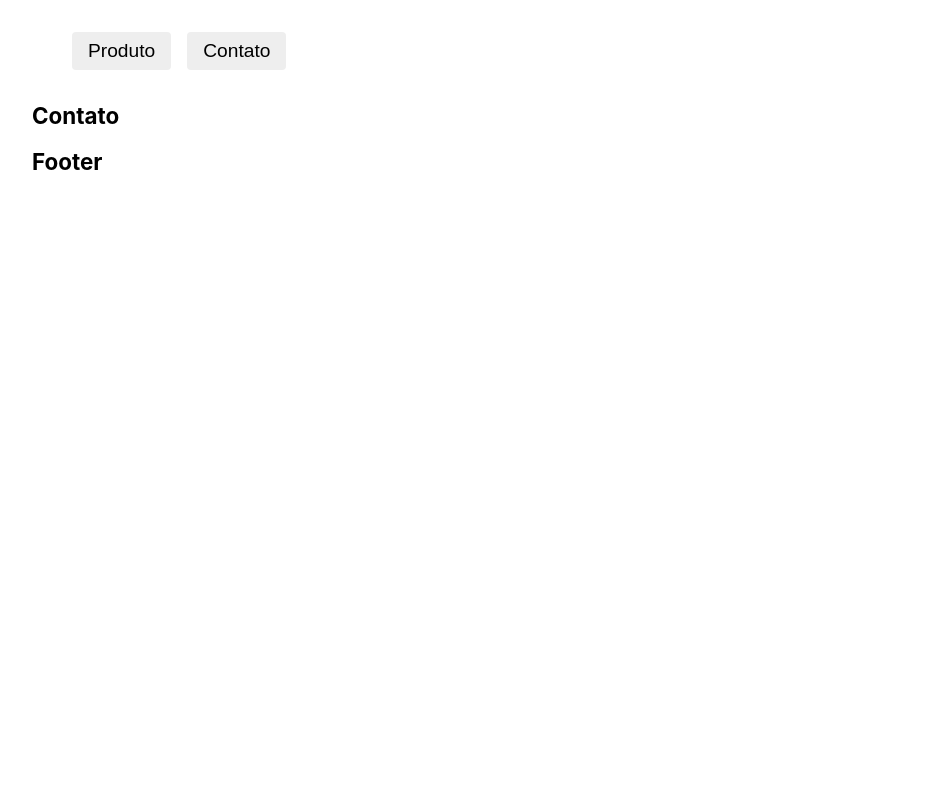
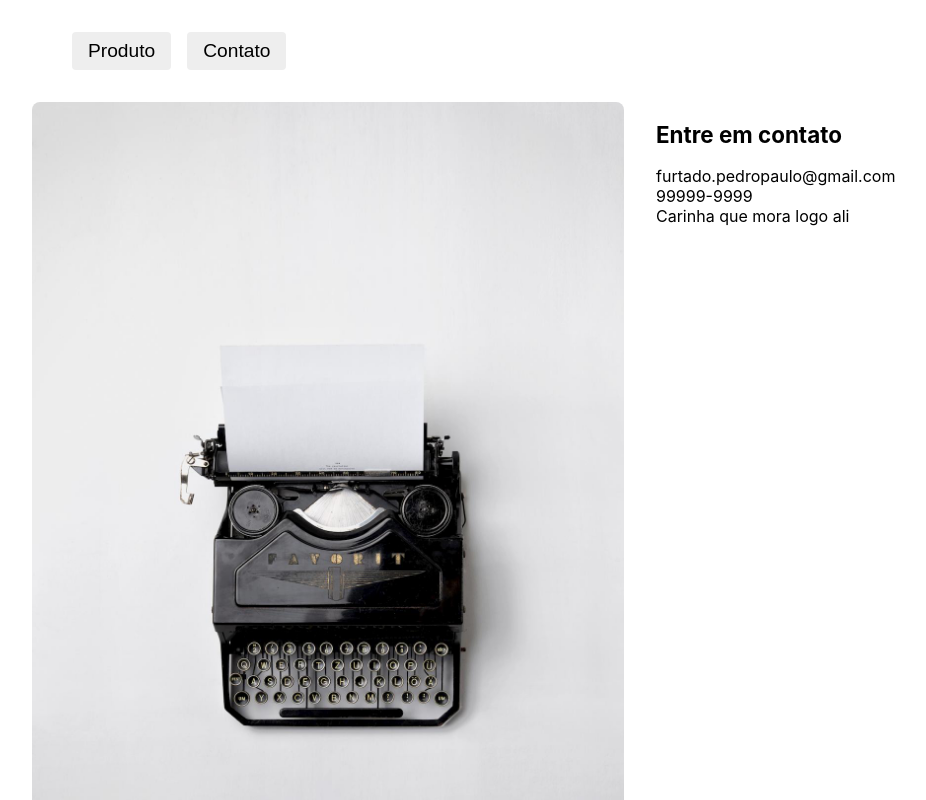
Before and after one commit to ppfurtado/ranekapp, a React (Create React App) app: page /contato in a window 1280 px wide. Shown: the top 800 px of the page, without its empty margins (0-926 px from the left). Built offline with nearby package versions, Linux system fonts and the light colour scheme; the HTML template or start-up script is replaced by a standard one.

Commit message:
add contato

```diff
--- a/src/components/Contato.js
+++ b/src/components/Contato.js
@@ -1,11 +1,20 @@
 import React from 'react'
 
 import styles from './Contato.module.css'
+import foto from '../img/contato.jpg'
 
 const Contato = () => {
   return (
     <section className={styles.contato}>
-      <h1>Contato</h1>
+      <img src={foto} alt="Máquina descrever"/>
+      <div>
+        <h1>Entre em contato</h1>
+        <ul className={styles.dados}>
+          <li>furtado.pedropaulo@gmail.com</li>
+          <li>99999-9999</li>
+          <li>Carinha que mora logo ali</li>
+        </ul>
+      </div>
     </section>
   )
 }
--- a/src/components/Contato.module.css
+++ b/src/components/Contato.module.css
@@ -0,0 +1,10 @@
+.contato {
+  display: grid;
+  grid-template-columns: 1fr 1fr;
+  gap: 2rem ;
+}
+
+.dados {
+  padding: 0px;
+  list-style: none;
+}
```
Also changed, not shown: src/img/contato.jpg (added).
